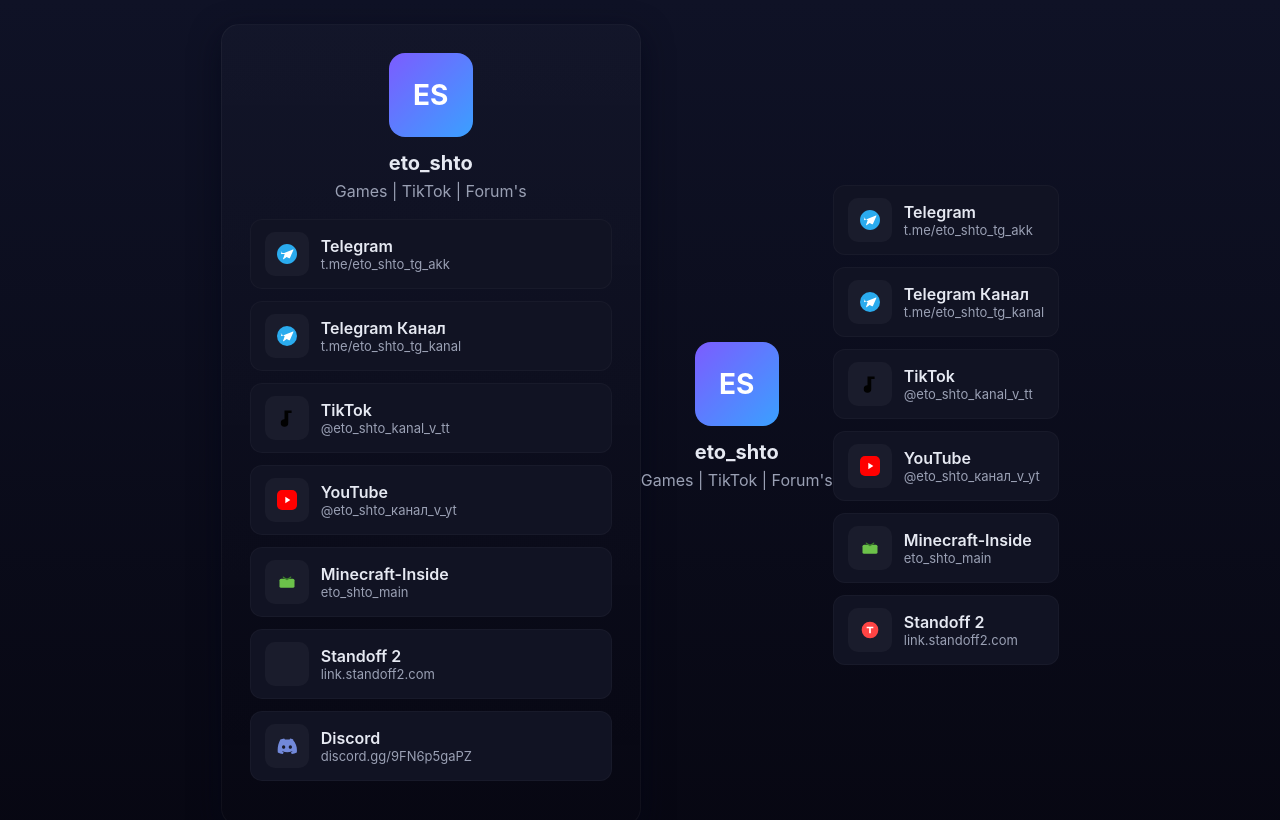
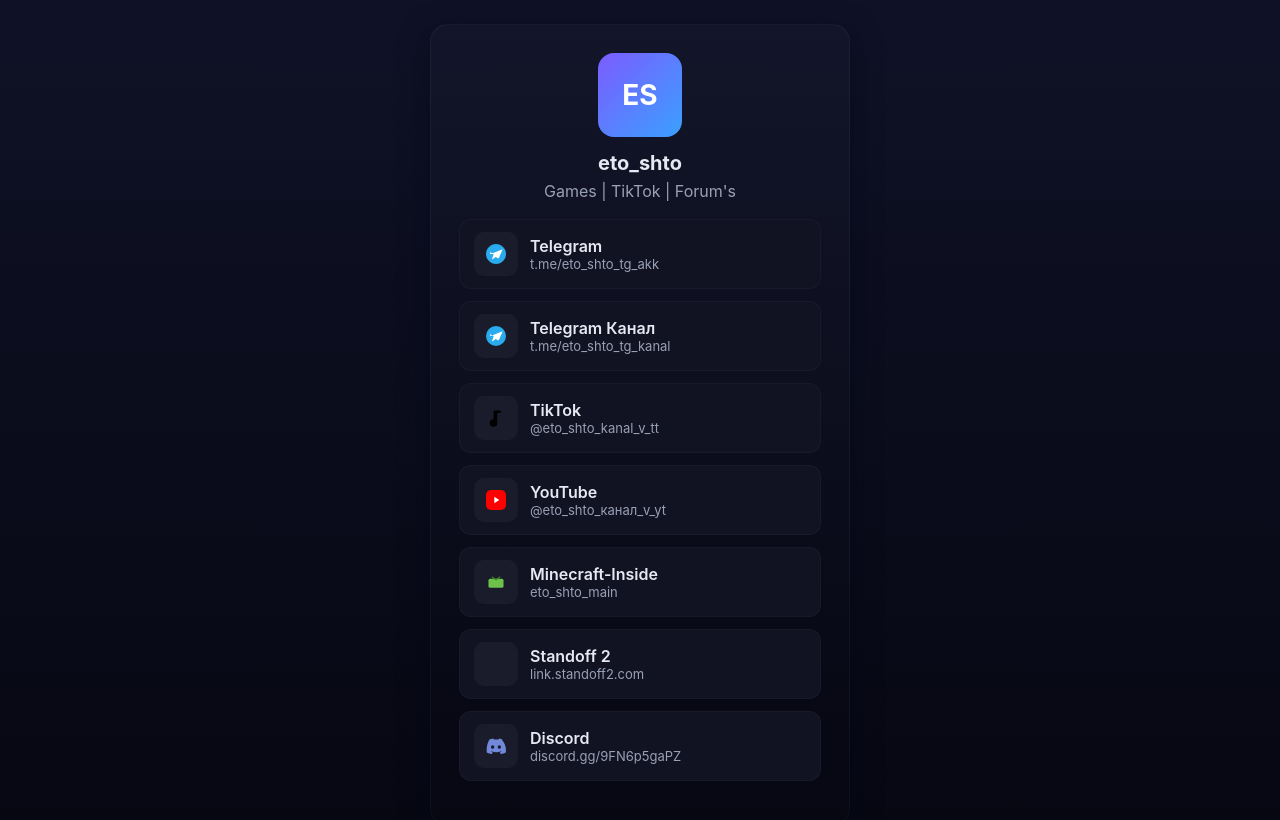
Before and after one commit to noobik1372/eto_shto_site.github.io, a plain HTML site: page index.html in a window 1280 px wide. Shown: the top 820 px of the page. Drawn offline with Linux system fonts and the light colour scheme.

Commit message:
index.html

```diff
--- a/index.html
+++ b/index.html
@@ -144,103 +144,4 @@
 
   </main>
 </body>
-          </html>    <header style="text-align:center">
-      <div class="avatar">ES</div>
-      <h1>eto_shto</h1>
-      <p class="lead">Games | TikTok | Forum's</p>
-    </header>
-    <section class="links" aria-label="Ссылки">
-
-      <!-- Telegram 1 -->
-      <a class="link" href="https://t.me/eto_shto_tg_akk" target="_blank" rel="noopener noreferrer">
-        <div class="icon" aria-hidden="true">
-          <svg width="20" height="20" viewBox="0 0 240 240" fill="none" xmlns="http://www.w3.org/2000/svg">
-            <path d="M120 0C53.73 0 0 53.73 0 120s53.73 120 120 120 120-53.73 120-120S186.27 0 120 0z" fill="#2AABEE"/>
-            <path d="M49 123.5l143-57c6-2.5 7.5 0.5 5 6L155 167c-2 5-6 6-11 4L116 157 79 182c-5 2-8-1-6-6l19-53-43-28c-5-3-5-6 2-8z" fill="white"/>
-          </svg>
-        </div>
-        <div class="meta">
-          <div class="title">Telegram</div>
-          <div class="subtitle">t.me/eto_shto_tg_akk</div>
-        </div>
-      </a>
-
-      <!-- Telegram 2 (new) -->
-      <a class="link" href="https://t.me/eto_shto_tg_kanal" target="_blank" rel="noopener noreferrer">
-        <div class="icon" aria-hidden="true">
-          <svg width="20" height="20" viewBox="0 0 240 240" fill="none" xmlns="http://www.w3.org/2000/svg">
-            <circle cx="120" cy="120" r="120" fill="#2AABEE"/>
-            <path d="M49 123.5l143-57c6-2.5 7.5 0.5 5 6L155 167c-2 5-6 6-11 4L116 157 79 182c-5 2-8-1-6-6l19-53-43-28c-5-3-5-6 2-8z" fill="white"/>
-          </svg>
-        </div>
-        <div class="meta">
-          <div class="title">Telegram Канал</div>
-          <div class="subtitle">t.me/eto_shto_tg_kanal</div>
-        </div>
-      </a>
-
-      <!-- TikTok -->
-      <a class="link" href="https://www.tiktok.com/@eto_shto_kanal_v_tt?_t=ZP-90rr83Yco9O&_r=1" target="_blank" rel="noopener noreferrer">
-        <div class="icon" aria-hidden="true">
-          <svg width="20" height="20" viewBox="0 0 24 24" fill="none" xmlns="http://www.w3.org/2000/svg">
-            <path d="M9 3v10.5A4.5 4.5 0 1 0 13.5 18V6h4V3h-8z" fill="#010101"/>
-          </svg>
-        </div>
-        <div class="meta">
-          <div class="title">TikTok</div>
-          <div class="subtitle">@eto_shto_kanal_v_tt</div>
-        </div>
-      </a>
-
-      <!-- YouTube (new) -->
-      <a class="link" href="https://youtube.com/@eto_shto_kanal_v_yt?si=DjaYyA-262ZeZ9nh" target="_blank" rel="noopener noreferrer">
-        <div class="icon" aria-hidden="true">
-          <svg width="20" height="20" viewBox="0 0 24 24" fill="none" xmlns="http://www.w3.org/2000/svg">
-            <rect width="24" height="24" rx="6" fill="#FF0000"/>
-            <path d="M10 8l6 4-6 4V8z" fill="white"/>
-          </svg>
-        </div>
-        <div class="meta">
-          <div class="title">YouTube</div>
-          <div class="subtitle">@eto_shto_канал_v_yt</div>
-        </div>
-      </a>
-
-      <!-- Minecraft-Inside -->
-      <a class="link" href="https://minecraft-inside.ru/user/eto_shto_main/" target="_blank" rel="noopener noreferrer">
-        <div class="icon" aria-hidden="true">
-          <svg width="20" height="20" viewBox="0 0 24 24" fill="none" xmlns="http://www.w3.org/2000/svg">
-            <rect x="3" y="8" width="18" height="11" rx="2" fill="#6cc24a"/>
-            <path d="M7 5l5 3 5-3v2l-5 3-5-3V5z" fill="#3b7f2a"/>
-          </svg>
-        </div>
-        <div class="meta">
-          <div class="title">Minecraft-Inside</div>
-          <div class="subtitle">eto_shto_main</div>
-        </div>
-      </a>
-
-      <!-- Standoff 2 -->
-      <a class="link" href="https://link.standoff2.com/ru/profile/view/180375348" target="_blank" rel="noopener noreferrer">
-        <div class="icon" aria-hidden="true">
-          <svg width="20" height="20" viewBox="0 0 24 24" fill="none" xmlns="http://www.w3.org/2000/svg">
-            <circle cx="12" cy="12" r="10" fill="#ff4444"/>
-            <path d="M8 8h8v2h-3v6h-2v-6H8V8z" fill="white"/>
-          </svg>
-        </div>
-        <div class="meta">
-          <div class="title">Standoff 2</div>
-          <div class="subtitle">link.standoff2.com</div>
-        </div>
-      </a>
-
-    </section>
-
-    <footer class="footer">
-      <div class="brand"><span class="small"></span></div>
-      <div class="small"><strong></strong></div>
-    </footer>
-
-  </main>
-</body>
-</html>
+          </html>
```
